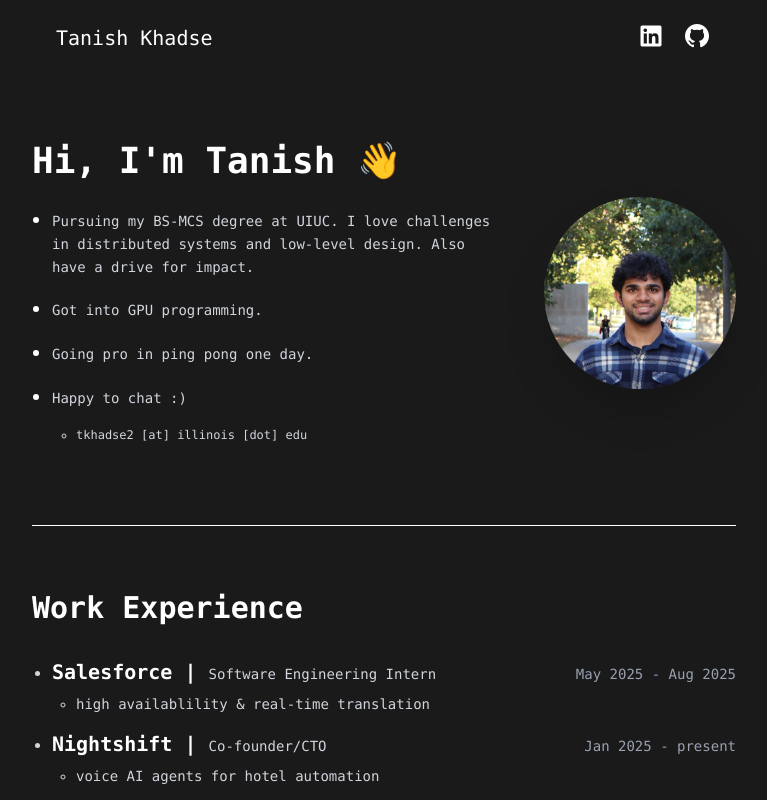
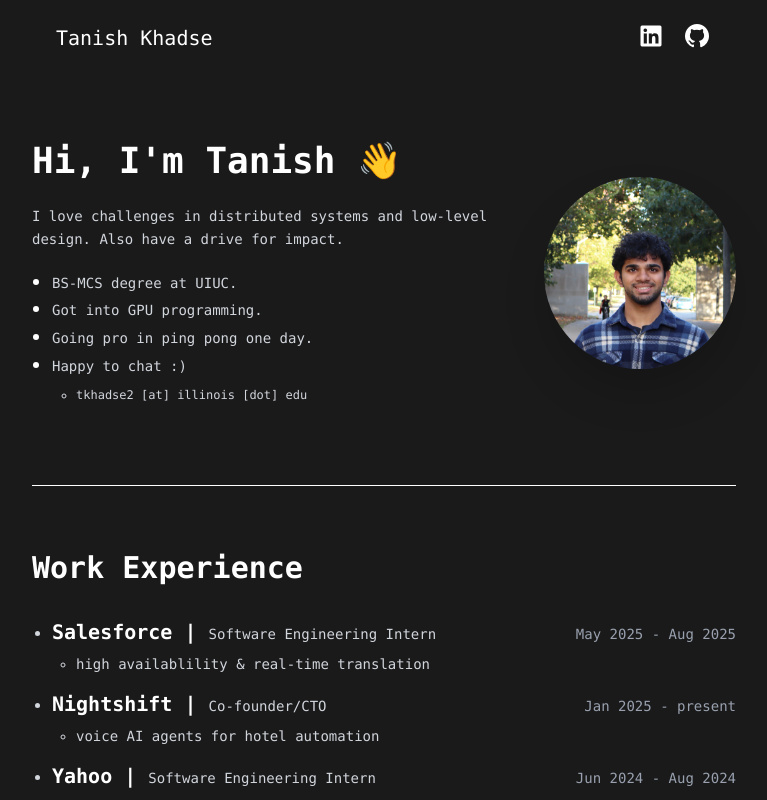
Before and after one commit to tkhdse/portfolio, a SvelteKit app: page / in a window 1280 px wide. Shown: the top 800 px of the page, without its empty margins (256-1023 px from the left). Built offline with nearby package versions, Linux system fonts and the light colour scheme; a web font is replaced by a local one.

Commit message:
fixed format

```diff
--- a/src/routes/+page.svelte
+++ b/src/routes/+page.svelte
@@ -23,8 +23,10 @@
         <!-- Text Content -->
         <div class="flex-1 order-2 md:order-1 text-left">
             <h1 class="text-2xl sm:text-3xl md:text-4xl font-bold mb-4 sm:mb-6">Hi, I'm Tanish 👋</h1>
-            <ul class="flex-col space-y-6 sm:space-y-4 text-sm sm:text-md text-gray-300 leading-relaxed list-disc list-outside ml-5 [&>li::marker]:text-xl [&>li::marker]:text-white">
-                <li>Pursuing my BS-MCS degree at UIUC. I love challenges in distributed systems and low-level design. Also have a drive for impact.</li>
+            <div class="space-y-6 sm:space-y-4 text-sm sm:text-md text-gray-300 leading-relaxed">
+                <p>I love challenges in distributed systems and low-level design. Also have a drive for impact.</p>
+                <ul class="list-disc list-outside ml-5 [&>li::marker]:text-xl [&>li::marker]:text-white">
+                    <li>BS-MCS degree at UIUC.</li>
                     <li>Got into GPU programming.</li>
                     <li>Going pro in ping pong one day.</li>
                     <li>Happy to chat :) </li>
@@ -32,6 +34,7 @@
                         <li>tkhadse2 [at] illinois [dot] edu</li>
                     </ul>
                 </ul>
+            </div>
         </div>
 
         </div>
```
Lines whose indentation alone changed are shown as unchanged.
